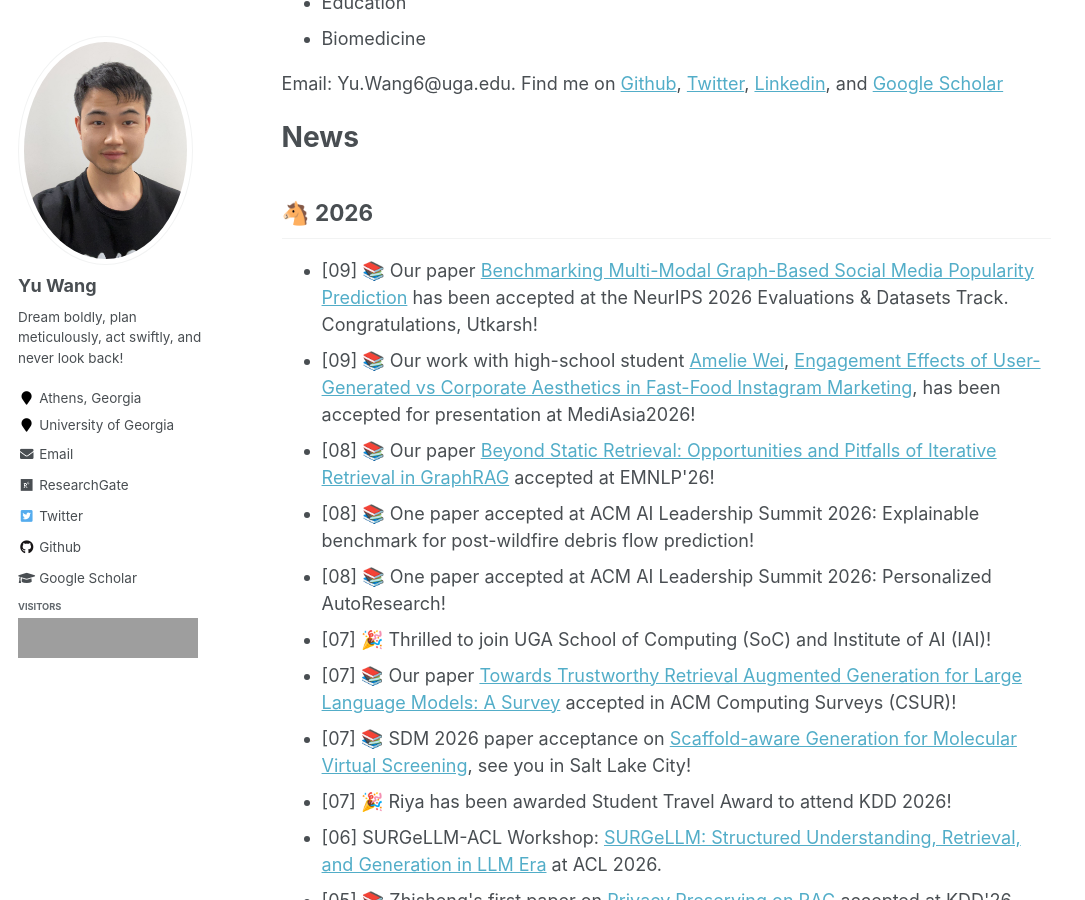
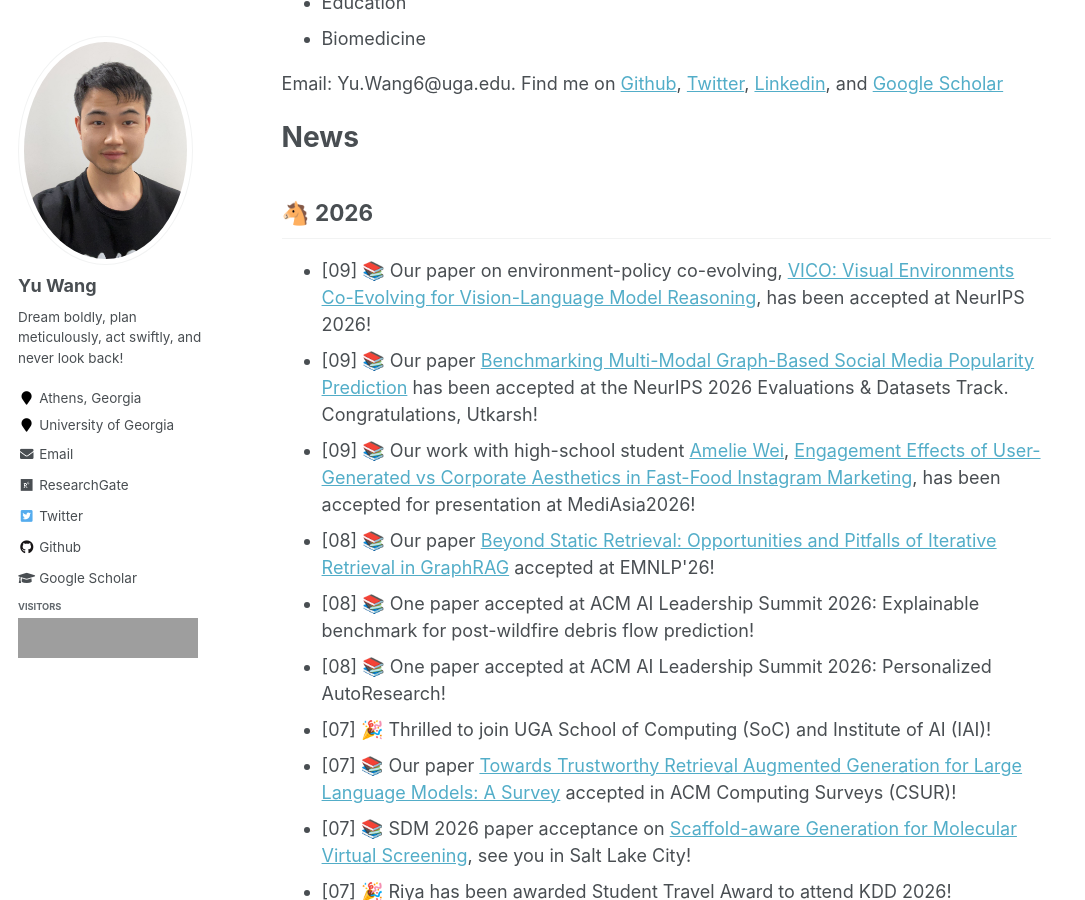
Before and after one commit to yuwang0103/yuwang0103.github.io, a Jekyll site: the page built from _pages/about.md, in a window 1280 px wide and 900 px high, scrolled down 999 px. Shown: the whole window, without its empty margins (0-1085 px from the left). Built offline with Jekyll 4.4.1, drawn with Linux system fonts in a browser that asks for light colours; grey boxes are pictures that could not be loaded.

Commit message:
Announce VICO NeurIPS 2026 acceptance

```diff
--- a/_pages/about.md
+++ b/_pages/about.md
@@ -35,6 +35,7 @@ News
 🐴 2026
 -----
 <ul>
+<li>[09] 📚 Our paper on environment-policy co-evolving, <a href='https://openreview.net/forum?id=bWQSO81TTf'>VICO: Visual Environments Co-Evolving for Vision-Language Model Reasoning</a>, has been accepted at NeurIPS 2026!</li>
 <li>[09] 📚 Our paper <a href='https://arxiv.org/abs/2606.27539'>Benchmarking Multi-Modal Graph-Based Social Media Popularity Prediction</a> has been accepted at the NeurIPS 2026 Evaluations &amp; Datasets Track. Congratulations, Utkarsh!</li>
 <li>[09] 📚 Our work with high-school student <a href='https://www.linkedin.com/in/ameliewei'>Amelie Wei</a>, <a href='https://mediasia.iafor.org/'>Engagement Effects of User-Generated vs Corporate Aesthetics in Fast-Food Instagram Marketing</a>, has been accepted for presentation at MediAsia2026!</li>
 <li>[08] 📚 Our paper <a href='https://arxiv.org/abs/2509.25530'>Beyond Static Retrieval: Opportunities and Pitfalls of Iterative Retrieval in GraphRAG</a> accepted at EMNLP'26!</li>
```
